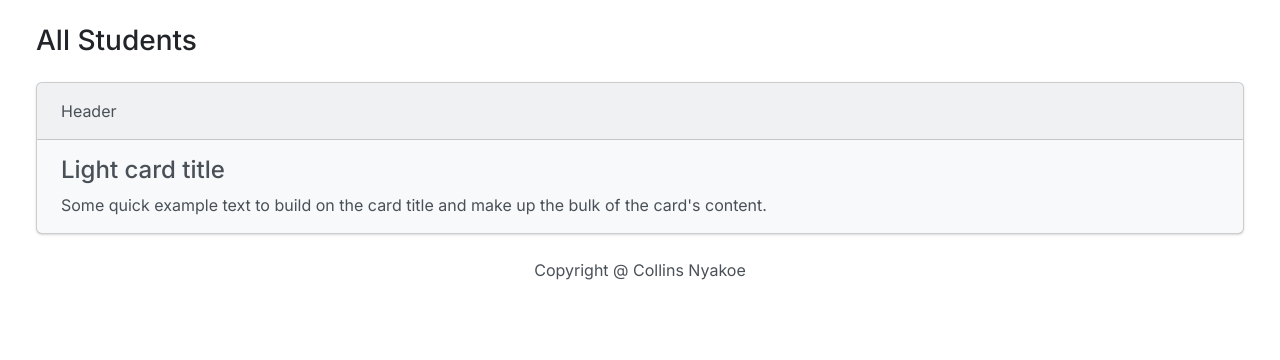
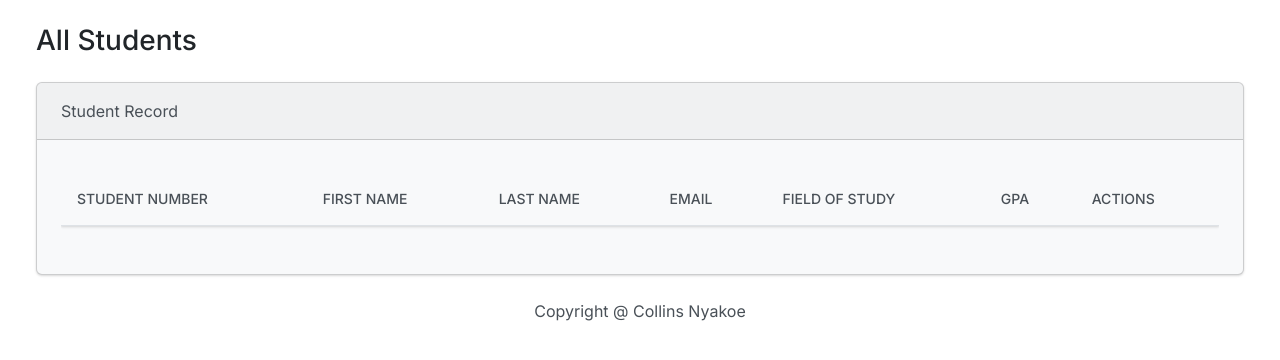
Before and after one commit to Collins07/SMS, a Django app: page / in a window 1280 px wide. Shown: the part 67-427 px from the top of the page. Run offline with Django 4.2, Linux system fonts and the light colour scheme; tables that the repository leaves empty hold one stand-in row (values such as "Sample post"); lists and menus that the app fills with data are empty; some libraries are stand-ins or nearby versions.

Commit message:
loop through the variables

```diff
--- a/student/templates/students/index.html
+++ b/student/templates/students/index.html
@@ -40,13 +40,38 @@
         <h3 class="m-4">All Students</h3>
         <div class="row">
             <div class="col-12">
-                <div class="card bg-light ms-4 me-4 mb-4 ">
-                    <div class="card-header">Header</div>
-                    <div class="card-body">
-                      <h4 class="card-title">Light card title</h4>
-                      <p class="card-text">Some quick example text to build on the card title and make up the bulk of the card's content.</p>
+              {% if students %}
+              <div class="card bg-light ms-4 me-4 mb-4 ">
+                <div class="card-header">Student Record</div>
+                <div class="card-body">
+                  <h4 class="card-title"></h4>
+                  <p class="card-text">
+                    <div class="table-responsive">
+                      <table class="table table-hover">
+                        <thead>
+                          <tr>
+                            <th scope="col">Student Number</th>
+                            <th scope="col">First Name</th>
+                            <th scope="col">Last Name</th>
+                            <th scope="col">Email</th>
+                            <th scope="col">Field of Study</th>
+                            <th scope="col">GPA</th>
+                            <th scope="col">Actions</th>
+                          </tr>
+                        </thead>
+                        <tbody>
+                          {% for student in students %}
+                          {% endfor %}
+                        </tbody>
+                      </table>
                     </div>
-                  </div>
+                  </p>
+                </div>
+              </div>
+              {% else %}
+              <h5 class="alert alert-primary ms-4 me-4">No Student Record</h5>
+              {% endif %}
+
             </div>
         </div>
       </div>
```
